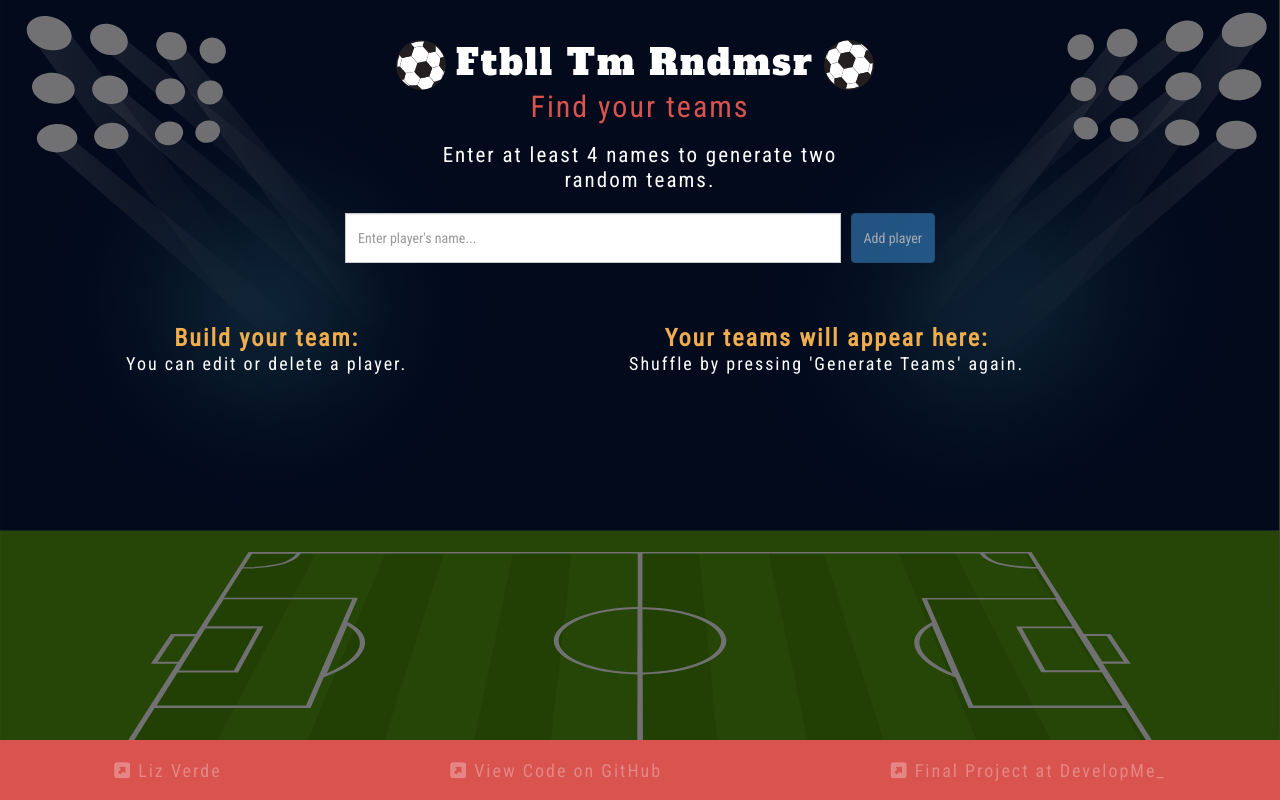
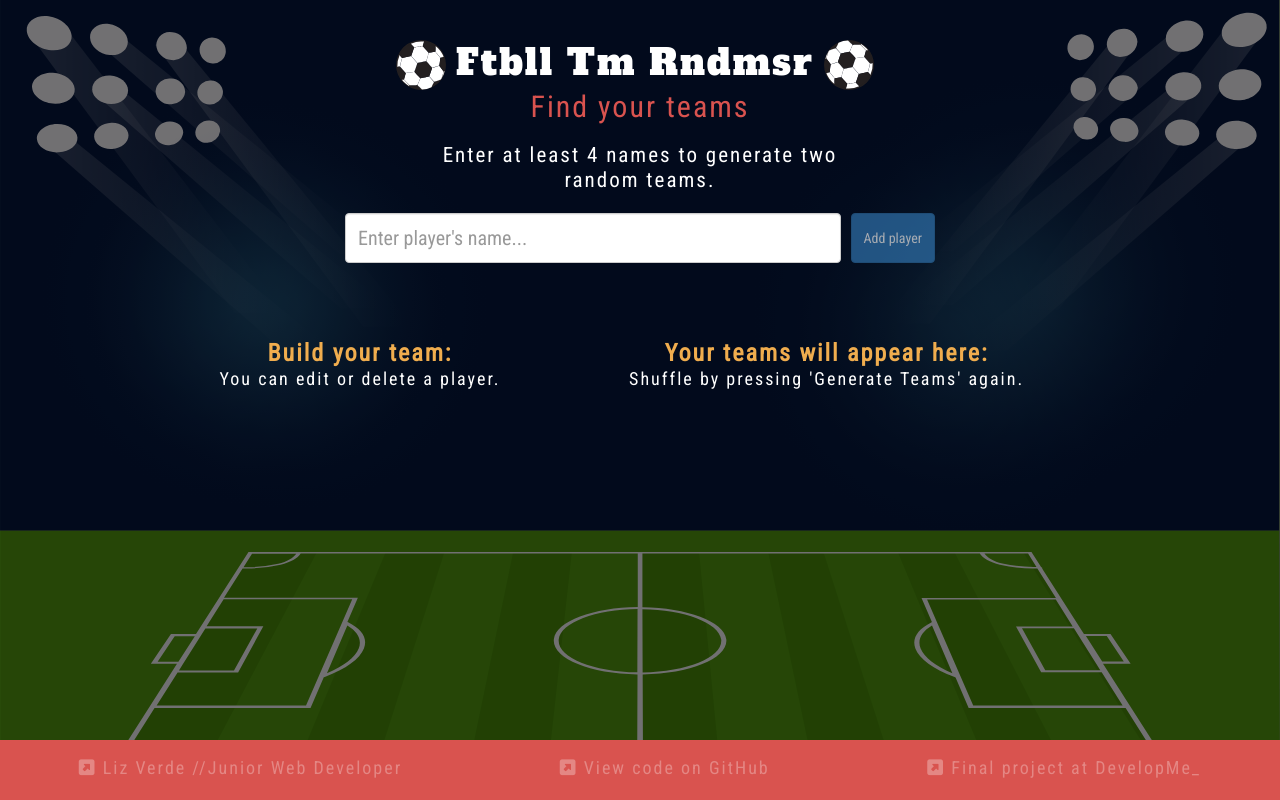
Before and after one commit to lizagne/ftbll-tm-rndmsr, a React (Create React App) app: page / in a window 1280 px wide. Built offline with nearby package versions, Linux system fonts and the light colour scheme.

Commit message:
Created a clear div before the footer so the content is no longer hidden by it and you can now enter as many names as you want and make a team that's however long

```diff
--- a/src/components/App.js
+++ b/src/components/App.js
@@ -5,8 +5,6 @@ import TeamGenerator from './lists/TeamGenerator';
 import Header from './globals/Header';
 import MainContent from './globals/MainContent';
 import Footer from './globals/Footer';
-
-// import { CSSTransitionGroup } from 'react-transition-group';
 
 import { connect } from 'react-redux';
 
@@ -30,7 +28,6 @@ class App extends Component {
     render() {
         return (
             <div className="App">
-
                 <div className="col-sm-6 col-sm-offset-3">
                     <Header />
                 </div>
@@ -44,17 +41,17 @@ class App extends Component {
                 </div>
 
                 <div className="col-md-12">
-                    <div className="col-md-4">
+                    <div className="col-md-4 col-md-offset-1">
                         <TeamList
                             players={ this.props.players }
                             addPlayer={ this.props.addPlayer }
                             toggleEditingAt={ this.toggleEditingAt }
                             editPlayer={ this.props.editPlayer }
-                            deletePlayer={this.props.deletePlayer }
+                            deletePlayer={ this.props.deletePlayer }
                         />
                     </div>
 
-                    <div className="col-md-8">
+                    <div className="col-md-6">
                         <TeamGenerator
                             generateTeam={ this.props.generateTeam }
                             teams={ this.props.teams }
@@ -63,7 +60,7 @@ class App extends Component {
                         />
                     </div>
                 </div>
-
+                <div className="clear"></div>
                 <div className="col-sm-12">
                     <Footer />
                 </div>
--- a/src/components/globals/Footer.js
+++ b/src/components/globals/Footer.js
@@ -3,11 +3,11 @@ import React from 'react';
 const Footer = () => (
 	<div>
         <footer>
-            <a href="http://www.lizagne.uk" className="footer" target="_blank" rel="noopener noreferrer"><i className="fa fa-external-link-square" aria-hidden="true"></i> Liz Verde</a>
+            <a href="http://www.lizagne.uk" className="footer" target="_blank" rel="noopener noreferrer"><i className="fa fa-external-link-square" aria-hidden="true"></i> Liz Verde //Junior Web Developer </a>
 
-            <a href="https://github.com/lizagne/ftbll-tm-rndmsr" className="footer" target="_blank" rel="noopener noreferrer"><i className="fa fa-external-link-square" aria-hidden="true"></i> View Code on GitHub</a>
+            <a href="https://github.com/lizagne/ftbll-tm-rndmsr" className="footer" target="_blank" rel="noopener noreferrer"><i className="fa fa-external-link-square" aria-hidden="true"></i> View code on GitHub</a>
 
-            <a href="https://developme.training/fellowship/" className="footer" target="_blank" rel="noopener noreferrer"><i className="fa fa-external-link-square" aria-hidden="true"></i> Final Project at DevelopMe_</a>
+            <a href="https://developme.training/fellowship/" className="footer" target="_blank" rel="noopener noreferrer"><i className="fa fa-external-link-square" aria-hidden="true"></i> Final project at DevelopMe_</a>
         </footer>
     </div>
 );
--- a/src/components/globals/MainContent.js
+++ b/src/components/globals/MainContent.js
@@ -4,12 +4,12 @@ import React from 'react';
 
 const MainContent = () => (
 	<div className="col-md-12">
-	    <div className="col-md-4">
+	    <div className="col-md-4 col-md-offset-1">
 	        <h3>Build your team:</h3>
 	        <p className="main"> You can edit or delete a player.</p>
 	    </div>
 
-	    <div className="col-md-8">
+	    <div className="col-md-6 right">
 	        <h3>Your teams will appear here:</h3>
 	        <p className="main">Shuffle by pressing 'Generate Teams' again.</p>
 	    </div>
--- a/src/components/lists/TeamGenerator.js
+++ b/src/components/lists/TeamGenerator.js
@@ -32,10 +32,11 @@ class TeamGenerator extends Component {
         //these two if statements says go through the array of each team and render the names
         if(teamListA.teams && teamListB.teams !== null) {
             teamListA = teamListA.teams[0].map((player, idx) => {
-            return (<div className="card" key={ idx }><p>{ player.name }</p></div>)
+
+            return (<div className="card" key={ idx }><p>{ player.name.length >= 20 ? player.name.slice(0, 19) + "..." : player.name }</p></div>)
         })
             teamListB = teamListB.teams[1].map((player, idx) => {
-            return (<div className="card" key={ idx }><p>{ player.name }</p></div>)
+            return (<div className="card" key={ idx }><p>{ player.name.length >= 15 ? player.name.slice(0, 19) + "..." : player.name }</p></div>)
         })
     }
 
@@ -51,16 +52,14 @@ class TeamGenerator extends Component {
                     <span className="col-sm-12" >
                     { this.state.display === true ?
 
-                        // <h2>Your Teams</h2>
                         <div className="teamOutput">
 
-                            <div className="col-sm-6">
+                            <div className="col-md-6">
                                 <h2 className="teamName">Team One</h2>
                                 <div>{ teamListA }</div>
                             </div>
 
-
-                            <div className="col-sm-6">
+                            <div className="col-md-6">
                                 <h2 className="teamName">Team Two</h2>
                                 <div>{ teamListB }</div>
                             </div>
--- a/src/css/style.css
+++ b/src/css/style.css
@@ -11,11 +11,12 @@ body {
   -o-background-size: cover;
   background-size: cover;
   background-repeat: no-repeat;
-  margin: 0 auto;
+  margin: 0 auto 60px auto;
   font-size: 18px;
   font-family: "Roboto Condensed", sans-serif;
   letter-spacing: 2px;
-  line-height: 25px; }
+  line-height: 25px;
+  padding-bottom: 160px; }
   body h1 {
     font-family: "Alfa Slab One", cursive;
     letter-spacing: 2px;
@@ -31,15 +32,26 @@ body {
   body p.main {
     color: #fff; }
   body form {
-    width: 50%; }
+    width: 100%; }
   body header {
     margin-top: 20px; }
   body input {
     border-width: 0px;
     padding: 5px;
     font-size: 20px; }
+  body .input-group .form-control:not(:first-child):not(:last-child),
+  body .input-group-addon:not(:first-child):not(:last-child),
+  body .input-group-btn:not(:first-child):not(:last-child) {
+    -webkit-border-radius: 4px;
+    -moz-border-radius: 4px;
+    -ms-border-radius: 4px;
+    border-radius: 4px;
+    font-size: 20px; }
   body label {
     display: none; }
+  body .clear {
+    clear: both;
+    height: 60px; }
   body footer {
     position: fixed;
     height: 60px;
@@ -50,6 +62,7 @@ body {
     body footer a:link, body footer a:visited {
       color: rgba(255, 255, 255, 0.3);
       text-decoration: none;
+      line-height: 20px;
       margin-top: 18px; }
     body footer a:hover {
       color: #fff; }
@@ -58,7 +71,8 @@ body {
   text-align: center;
   padding: 20px 50px;
   color: #333;
-  width: 100%; }
+  width: 100%;
+  height: 150%; }
   .App .App-logo, .App .App-logo1 {
     animation: App-logo-spin infinite 10s linear;
     height: 50px;
@@ -74,21 +88,21 @@ body {
     margin: 25px auto;
     padding: 20px; }
   .App .form-wrapper {
-    height: 285px; }
+    height: 300px; }
   .App .input-group {
-    margin: 0 auto;
-    width: 100%; }
-  .App .input {
-    width: 100%;
-    height: 50px;
     -webkit-border-radius: 4px;
     -moz-border-radius: 4px;
     -ms-border-radius: 4px;
-    border-radius: 4px; }
+    border-radius: 4px;
+    margin: 0 auto;
+    width: 50%; }
+  .App .input {
+    width: 100%;
+    height: 50px; }
   .App .form-errors p {
     color: #d9534f;
-    font-size: 12px;
-    line-height: 14px;
+    font-size: 14px;
+    line-height: 16px;
     margin-top: 10px; }
   .App .main-content {
     margin-top: 25px; }
@@ -124,7 +138,9 @@ body {
     text-transform: capitalize;
     font-family: "Roboto Condensed", sans-serif;
     font-size: 20px;
-    line-height: 35px; }
+    line-height: 20px;
+    margin-bottom: 30px;
+    border-bottom: 1px solid #333; }
   .App .btn-warning {
     margin-right: 5px; }
   .App .btn-primary {
@@ -148,6 +164,10 @@ body {
   footer a {
     font-size: 60%; } }
 
+@media screen and (max-width: 1244px) {
+  .team-one {
+    width: 100%; } }
+
 @media screen and (max-width: 1136px) {
   .App-logo1 {
     display: none; } }
--- a/src/sass/style.scss
+++ b/src/sass/style.scss
@@ -15,8 +15,10 @@ $condensed-font: 'Roboto Condensed', sans-serif;
 $wide-font: 'Alfa Slab One', cursive;
 $body-font-size: 18px;
 $font-space: 2px;
+$leading-header: 35px;
 $leading-body: 25px;
-$leading-header: 35px;
+$leading-footer: 20px;
+
 
 //mixins:
 @mixin border-radius($radius) {
@@ -47,11 +49,12 @@ body {
 	background-image: url('../svg/football-pitch.svg');
 	@include bg-cover;
 	background-repeat: no-repeat;
-	margin: 0 auto;
+	margin: 0 auto 60px auto;
 	font-size: $body-font-size;
 	font-family: $condensed-font;
 	letter-spacing: $font-space;
 	line-height: $leading-body;
+	padding-bottom: 160px;
 
 	h1, {
 		font-family: $wide-font;
@@ -77,7 +80,7 @@ body {
 
 	form {
 		@extend %flex-shared;
-		width: 50%;
+		width: 100%;
 	}
 
 	header {
@@ -90,8 +93,20 @@ body {
 		font-size: 20px;
 	}
 
+	.input-group .form-control:not(:first-child):not(:last-child),
+	.input-group-addon:not(:first-child):not(:last-child),
+	.input-group-btn:not(:first-child):not(:last-child) {
+		@include border-radius(4px);
+		font-size: 20px;
+	}
+
 	label {
 		display: none;
+	}
+
+	.clear {
+		clear: both;
+		height: 60px;
 	}
 
 	footer {
@@ -106,6 +121,7 @@ body {
  		a:link, a:visited {
  			color: $transWhite;
  			text-decoration: none;
+ 			line-height: $leading-footer;
  			margin-top: 18px;
  		}
 
@@ -120,6 +136,7 @@ body {
 	padding: 20px 50px;
 	color: $grey;
 	width: 100%;
+	height: 150%;
 
 	.App-logo, .App-logo1 {
 		animation: App-logo-spin infinite 10s linear;
@@ -145,26 +162,25 @@ body {
 	}
 
 	.form-wrapper {
-		height: 285px;
+		height: 300px;
 	}
 
 	.input-group {
 		@extend %flex-shared;
+		@include border-radius(4px);
 		margin: 0 auto;
-		width: 100%;
-		// height: 100px;
+		width: 50%;
 	}
 
 	.input {
 		width: 100%;
 		height: 50px;
-		@include border-radius(4px);
 	}
 
 	.form-errors p{
 		color: $red;
-		font-size: 12px;
-		line-height: 14px;
+		font-size: 14px;
+		line-height: 16px;
 		margin-top: 10px;
 	}
 
@@ -215,7 +231,9 @@ body {
 		text-transform: capitalize;
 		font-family: $condensed-font;
 		font-size: 20px;
-		line-height: $leading-header;
+		line-height: $leading-footer;
+		margin-bottom: 30px;
+		border-bottom: 1px solid $grey;
 	}
 
 	.btn-warning {
@@ -257,6 +275,12 @@ body {
 	}
 }
 
+@media screen and (max-width : 1244px) {
+	.team-one {
+		width: 100%;
+	}
+}
+
 @media screen and (max-width : 1136px) {
 	.App-logo1 {
 		display: none;
```
Also changed, not shown: src/components/forms/Form.js (+7 -5 lines), src/css/style.min.css.
